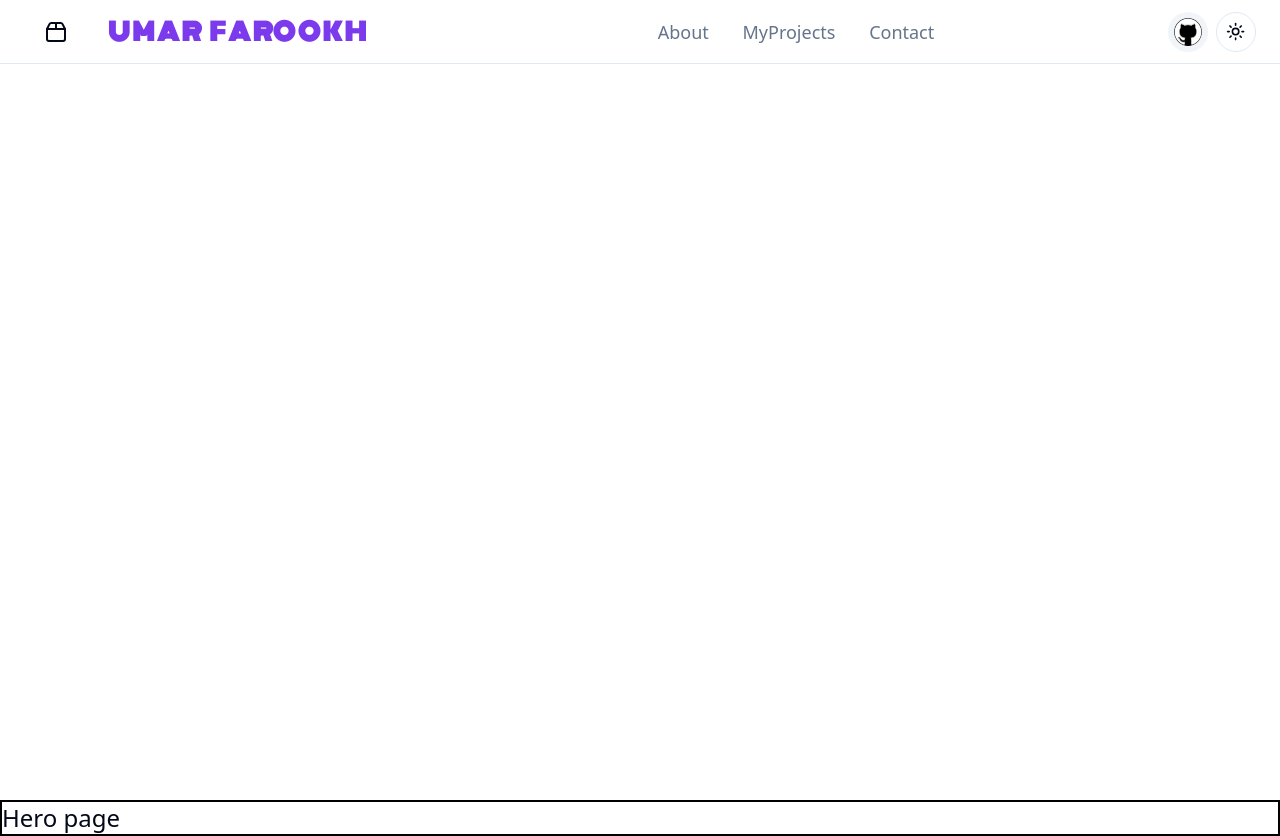
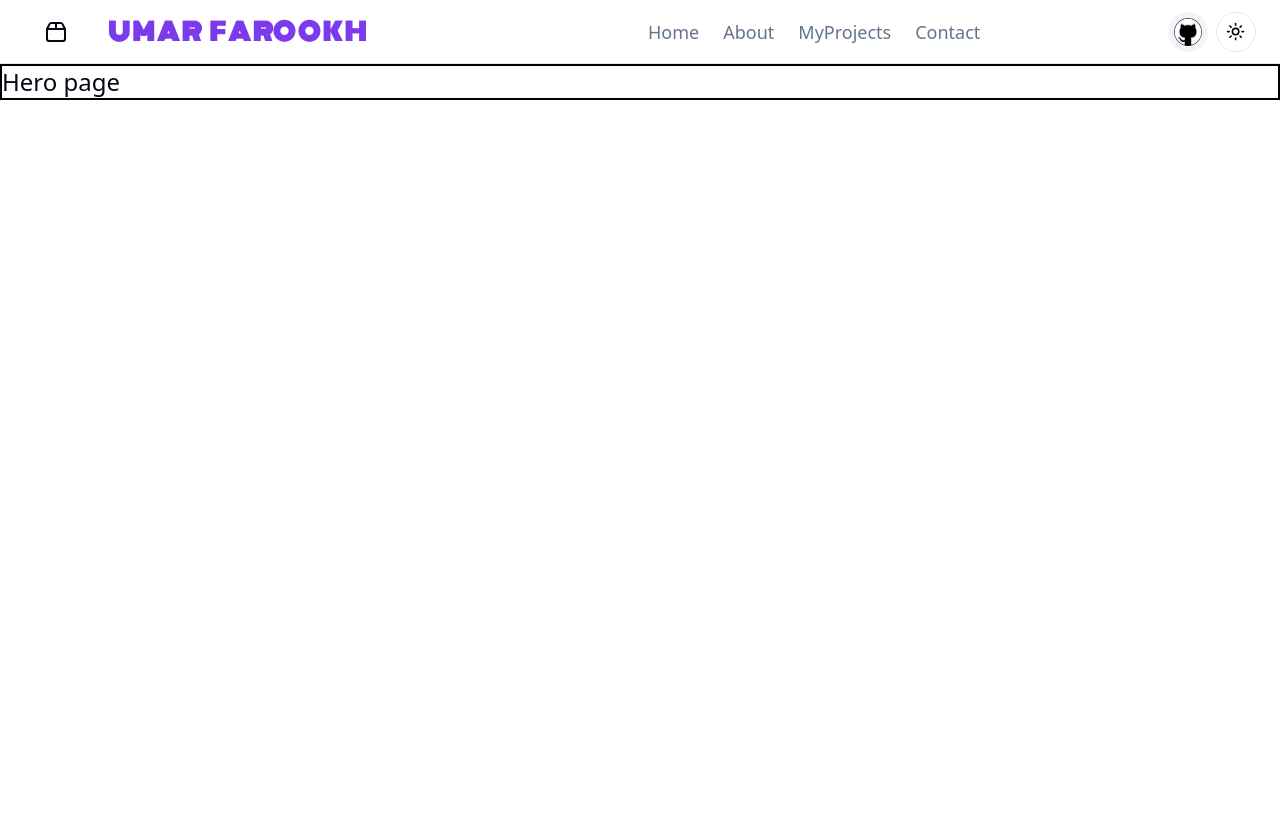
Before and after one commit to umarfarookh12/umar_profile, a React app: page / in a window 1280 px wide. After the commit the page ends 800 px from the top, so only its background shows below. Built offline with nearby package versions, Linux system fonts and the light colour scheme; the HTML template or start-up script is replaced by a standard one; a web font is replaced by a local one.

Commit message:
removed min-h-screen beacuse it is taking whole screen and then home page etc are rendering

```diff
--- a/src/components/NavBar.tsx
+++ b/src/components/NavBar.tsx
@@ -7,7 +7,7 @@ import { ThemeToggle } from "./ThemeToggle";
 const NavBar = () => {
   return (
     <div>
-      <div className="flex min-h-screen w-full flex-col">
+      <div className="flex h-auto w-full flex-col">
         <header className="sticky top-0 grid grid-flow-row-dense grid-cols-2 md:grid-cols-2 content-center place-content-between h-16 items-center gap-4 border-b px-4 md:px-6 backdrop-blur-sm bg-white/30 dark:bg-black">
           {/* name Logo */}
           <div className="flex w-full justify-start md:ps-5 items-center gap-4 md:ml-auto md:gap-2 lg:gap-10 md:h-10">
@@ -31,6 +31,7 @@ const NavBar = () => {
                     <Package2 className="h-6 w-6" />
                     <span className="sr-only">Acme Inc</span>
                   </Link>
+                  <Link to="/">Home</Link>
                   <Link
                     to={`About`}
                     className="text-muted-foreground hover:text-foreground"
@@ -64,20 +65,26 @@ const NavBar = () => {
           <div className="grid md:grid-cols-2 gap-4 content-between">
             <nav className="hidden flex-col justify-evenly items-center w-full gap-6 text-lg font-medium md:flex md:flex-row md:items-center md:gap-5 md:text-md lg:gap-6 ">
               <Link
+                to="/"
+                className="text-muted-foreground transition-colors hover:text-blue-700"
+              >
+                Home
+              </Link>
+              <Link
                 to={`About`}
-                className="hover:underline text-muted-foreground transition-colors hover:text-foreground"
+                className="text-muted-foreground transition-colors hover:text-blue-700 "
               >
                 About
               </Link>
               <Link
                 to={`MyProjects`}
-                className="hover:underline text-muted-foreground transition-colors hover:text-foreground"
+                className="text-muted-foreground transition-colors  hover:text-blue-700"
               >
                 MyProjects
               </Link>
               <Link
                 to={`contact`}
-                className="hover:underline text-muted-foreground transition-colors hover:text-foreground"
+                className="text-muted-foreground transition-colors hover:text-blue-700"
               >
                 Contact
               </Link>
```
